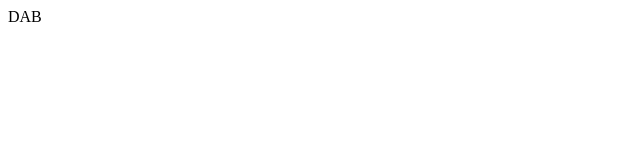
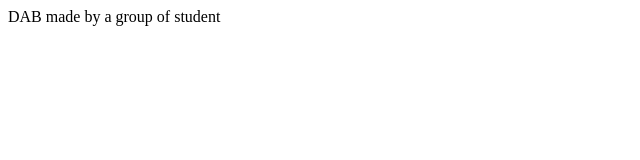
Before and after one commit to LeoYCGao/PokemonKids, a website: page www/L0916.html in a window 1280 px wide. Shown: the whole page, without its empty margins (0-640 px from the left). Drawn offline with Linux system fonts and the light colour scheme.

Commit message:
change Dab

```diff
--- a/www/L0916.html
+++ b/www/L0916.html
@@ -5,6 +5,6 @@
     <title>Pokemon</title>
 </head>
 <body>
-<div>DAB</div>
+<div>DAB made by a group of student</div>
 </body>
 </html>
```
Also changed, not shown: www/index.html (+1 -0 lines).
